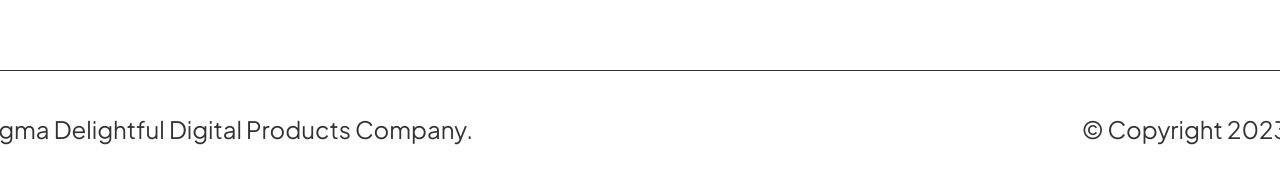
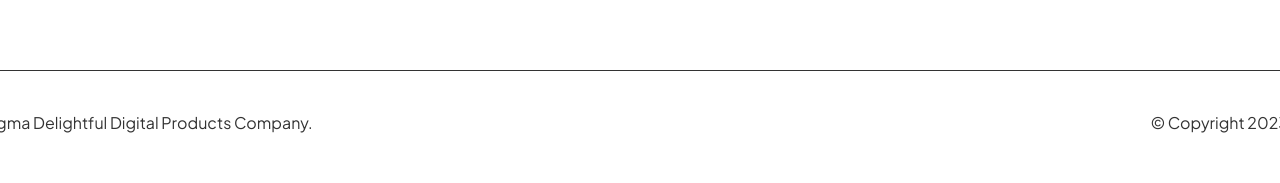
Before and after one commit to victorgodoi/Igma-test, a React (Create React App) app: page / in a window 1280 px wide. Shown: the part 2528-2711 px from the top of the page. Built offline with nearby package versions, Linux system fonts and the light colour scheme.

Commit message:
Footer finalizado versão 1440

```diff
--- a/src/Components/Footer/footer.module.scss
+++ b/src/Components/Footer/footer.module.scss
@@ -16,6 +16,13 @@
   }
 }
 
-@media only screen and (max-width: 1040px) {
+@media only screen and (min-width: 1280px) and (max-width: 1440px) {
 
+  .styleOfFooter{
+    margin-bottom: $spacing-stack-xxl;
+
+    p{
+      font-size: $font-size-xs;
+    }
+  }
 }
```
